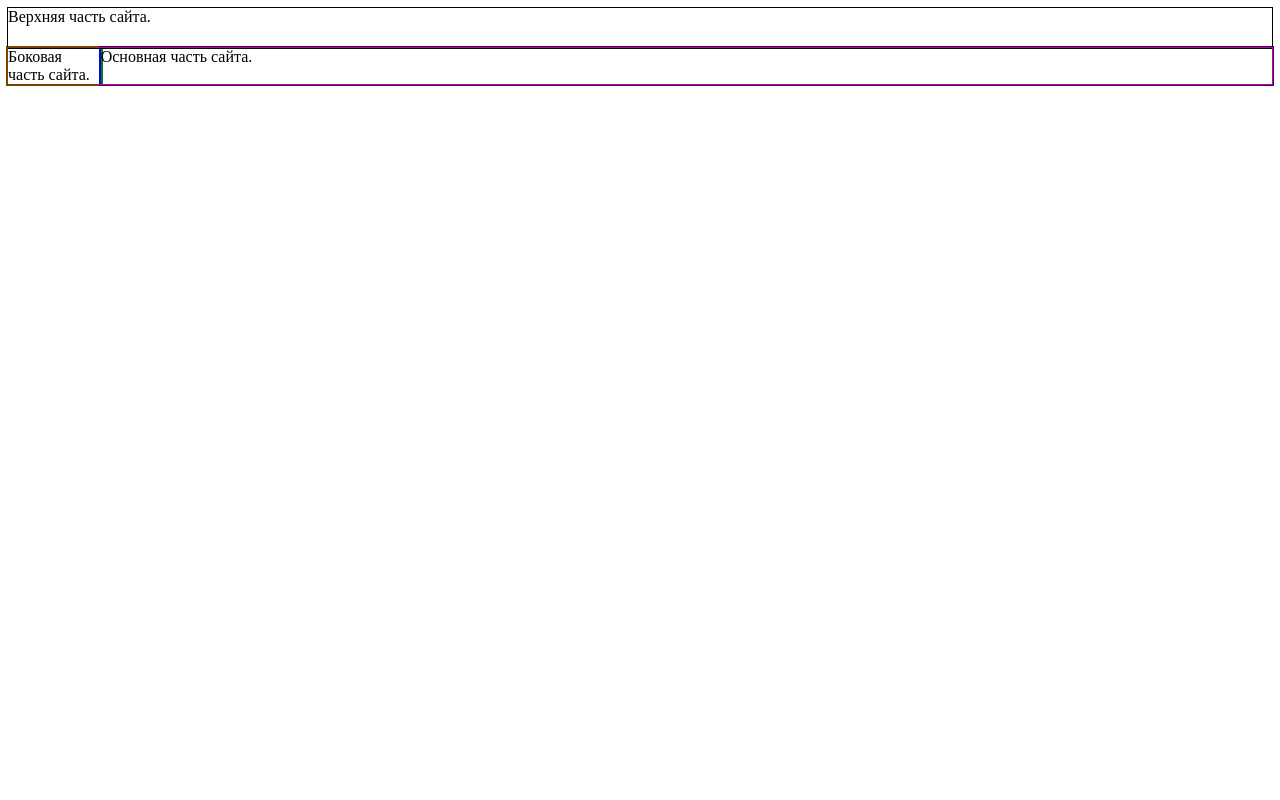
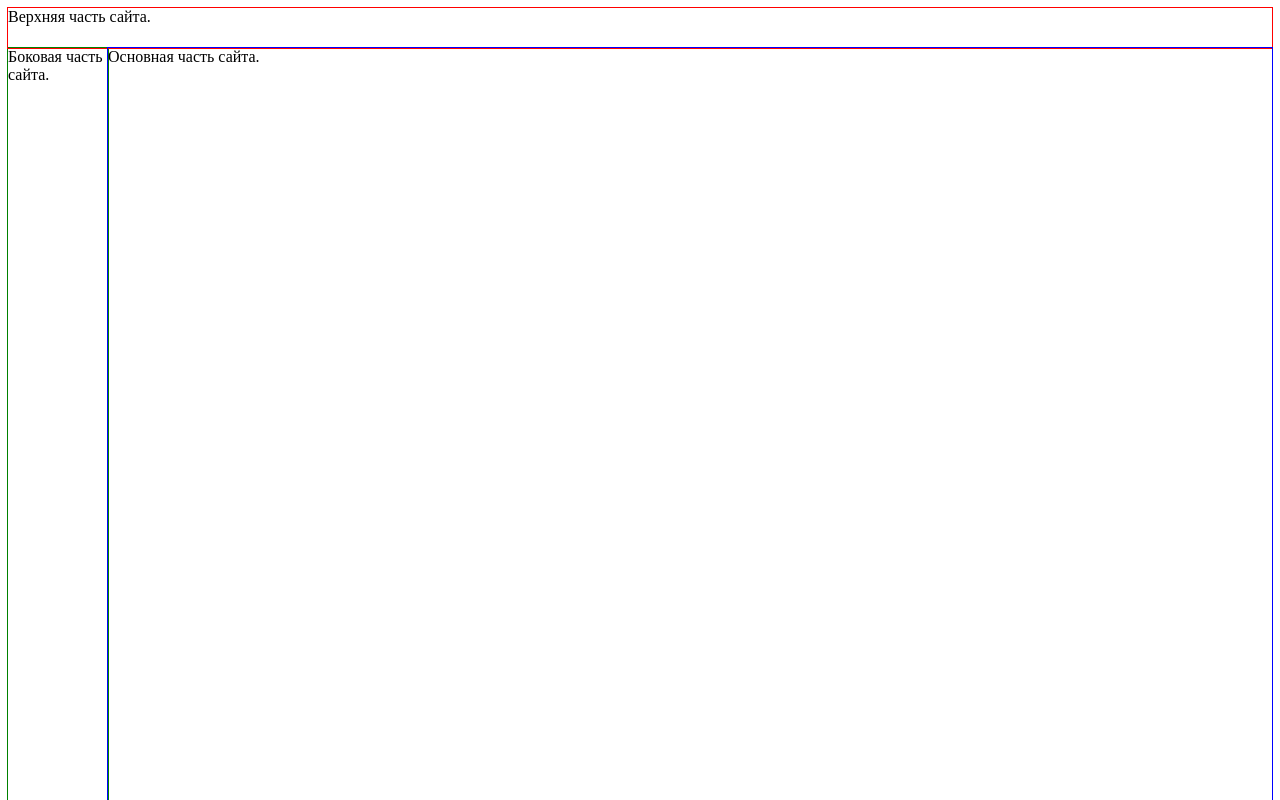
Before and after one commit to Atom88/front-end-camp, an Angular app: page / in a window 1280 px wide. Shown: the top 800 px of the page. Built offline with nearby package versions, Linux system fonts and the light colour scheme.

Commit message:
add files

```diff
--- a/package.json
+++ b/package.json
@@ -29,7 +29,7 @@
     "@angular/cli": "1.6.5",
     "@angular/compiler-cli": "^5.2.0",
     "@angular/language-service": "^5.2.0",
-    "@types/jasmine": "~2.8.3",
+    "@types/jasmine": "^2.8.5",
     "@types/jasminewd2": "~2.0.2",
     "@types/node": "~6.0.60",
     "codelyzer": "^4.0.1",
@@ -38,7 +38,7 @@
     "karma": "~2.0.0",
     "karma-chrome-launcher": "~2.2.0",
     "karma-cli": "~1.0.1",
-    "karma-coverage-istanbul-reporter": "^1.2.1",
+    "karma-coverage-istanbul-reporter": "^1.4.1",
     "karma-jasmine": "~1.1.0",
     "karma-jasmine-html-reporter": "^0.2.2",
     "protractor": "~5.1.2",
--- a/src/app/app.component.html
+++ b/src/app/app.component.html
@@ -1,14 +1,15 @@
-<header>
-  Верхняя часть сайта.
-</header>
+<div id="container">
 
-<body>
+  <header>
+    Верхняя часть сайта.
+  </header>
 
-  <div id="sidebar">
+  <nav>
     Боковая часть сайта.
-  </div>
-  <div id="content">
+  </nav>
+
+  <article>
     Основная часть сайта.
-  </div>
+  </article>
 
-</body>
+</div>
--- a/src/app/app.component.scss
+++ b/src/app/app.component.scss
@@ -1,21 +1,18 @@
+#container {
+
+}
 header {
   height: 40px;
-  outline: 1px solid;
+  outline: 1px solid red;
 }
-body {
-  height: 100%;
-  margin: 0px;
-  outline: 1px solid red;
-  display: flex;
+nav {
+  float: left;
+  width: 100px;
+  height: 1000px;
+  outline: 1px solid green;
 }
-#sidebar {
-  height: 100%;
-  width: 100px;
-  float: left;
-  outline: 2px solid green;
+article {
+  margin-left: 100px;
+  outline: 1px solid blue;
+  height: 1000px;
 }
-#content {
-  width: 100%;
-  float: left;
-  outline: 2px solid blue;
-  }
```
Also changed, not shown: 1 other file (tests, documents, lock files or other folders).
